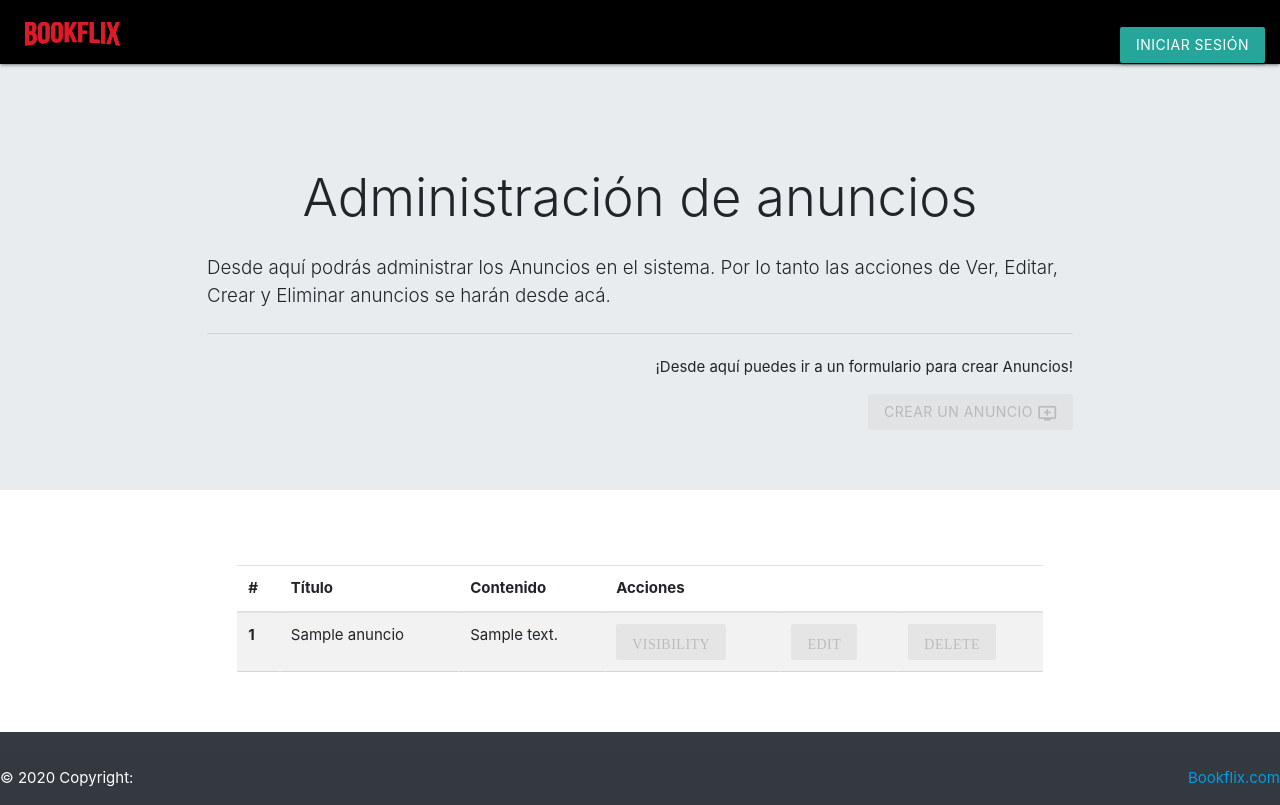
After one commit to ArmandoTercero/Bookflix, a Flask app: page /anuncio in a window 1280 px wide. The commit adds this page. Run offline with Flask 2, Linux system fonts and the light colour scheme; tables that the repository leaves empty or names only in its code hold one stand-in row (values such as "Sample post"); some libraries are stand-ins or nearby versions.

Commit message:
Agregue rutas para manejar a los anuncios en el sistema. Ahora hay un controlador y un modelo para manejar a los Anuncios. Agregue un nueva página "index" para visualizar a los diferentes anuncios que estan en el sistema. Agregue la ruta al panel de control.

```diff
--- a/bookflix/app.py
+++ b/bookflix/app.py
@@ -16,6 +16,7 @@ app.secret_key = "12345"
 from routes import routes
 from routes import bookRoutes
 from routes import authorRoutes
+from routes import anuncioRoutes
 
 if __name__ == "__main__":
 	app.run()
--- /dev/null
+++ b/bookflix/controllers/AnuncioController.py
@@ -0,0 +1,22 @@
+from flask import request, render_template, session, abort
+from flask import send_from_directory, url_for
+from models.anuncio import Anuncio
+
+class AnuncioController():
+
+	def __init__(self):
+		pass
+
+	def index(self):
+		anuncios = Anuncio.all()
+		return render_template('anuncios/index.html', anuncios=anuncios)
+
+	# def crear(self):
+	# 	return render_template ('anuncios/agregar.html')
+
+	# def crear_anuncio(self):
+	# 	# OBTENER LOS DATOS DEL FORMULARIO
+	# 	# Anuncio.crear(request.form)
+	# 	return self.index()
+
+anuncioController = AnuncioController()
--- /dev/null
+++ b/bookflix/models/anuncio.py
@@ -0,0 +1,16 @@
+from db import get_db
+
+class Anuncio (object):
+
+	@classmethod
+	def database(cls):
+		return get_db()
+
+	@classmethod
+	def all(cls):
+		sql = "SELECT * FROM anuncio"
+
+		cursor = cls.database().cursor()
+		cursor.execute(sql)
+
+		return cursor.fetchall()
--- /dev/null
+++ b/bookflix/routes/anuncioRoutes.py
@@ -0,0 +1,19 @@
+#!/usr/bin/python
+# -*- coding: utf-8 -*-
+
+from flask import Blueprint,request,json
+from flask import render_template
+from app import app
+from controllers.AnuncioController import anuncioController
+
+@app.route("/anuncio", methods=["GET"])
+def anuncio_index():
+	return anuncioController.index()
+
+# @app.route("/anuncio/create", methods=["GET"])
+# def anuncio_crear():
+# 	return anuncioController.crear()
+
+# @app.route("/anuncio/create", methods=["POST"])
+# def anuncio_crear_post():
+# 	return anuncioController.crear_anuncio()
--- /dev/null
+++ b/bookflix/templates/anuncios/index.html
@@ -0,0 +1,62 @@
+{% extends "layout.html" %}
+{% block title %}Bookflix{% endblock %}
+
+{% block head %}
+	{{ super() }}
+{% endblock %}
+
+
+{% block content %}
+<div class="jumbotron jumbotron-fluid">
+	<div class="container">
+		<h1 class="display-4 text-center">Administración de anuncios</h1>
+		<p class="lead">
+			Desde aquí podrás administrar los Anuncios en el sistema. Por lo tanto
+			las acciones de Ver, Editar, Crear y Eliminar anuncios se harán desde acá.
+		</p>
+
+		<hr class="my-4">
+
+		<div class="text-right">
+			<p>¡Desde aquí puedes ir a un formulario para crear Anuncios!</p>
+			<a class="btn btn-success btn-lg disabled" href="#" role="button">
+				Crear un anuncio
+				<i class="material-icons" style="vertical-align:middle">add_to_queue</i>
+			</a>
+		</div>
+	</div>
+</div>
+
+<div class="container p-5">
+	<table class="table table-striped">
+		<thead>
+			<tr>
+				<th scope="col">#</th>
+				<th scope="col">Título</th>
+				<th scope="col">Contenido</th>
+				<th scope="col" colspan="3">Acciones</th>
+			</tr>
+		</thead>
+
+		<tbody>
+			{% for anuncio in anuncios %}
+			<tr>
+				<th scope="row">{{ anuncio.id }}</th>
+				<td>{{ anuncio.titulo }}</td>
+				<td>{{ anuncio.contenido }}</td>
+				<td>
+					<i class="material-icons btn btn-primary disabled" title="Ver">visibility</i>
+				</td>
+				<td>
+					<i class="material-icons btn btn-info disabled" title="Editar">edit</i>
+				</td>
+				<td>
+					<i class="material-icons btn btn-danger disabled" title="Eliminar">delete</i>
+				</td>
+			</tr>
+			{% endfor %}
+		</tbody>
+	</table>
+</div>
+
+{% endblock %}
--- a/bookflix/templates/panel_de_control.html
+++ b/bookflix/templates/panel_de_control.html
@@ -88,7 +88,7 @@
 					<hr>
 					<p class="card-text">Desde aqui podras crear, ver, modificar y eliminar a los diferentes anuncios en el sistema.</p>
 					<div class="text-center">
-						<a href="#" class="btn btn-block btn-danger disabled">Administrar</a>
+						<a href="{{ url_for('anuncio_index') }}" class="btn btn-block btn-danger">Administrar</a>
 					</div>
 				</div>
 			</div>
```
